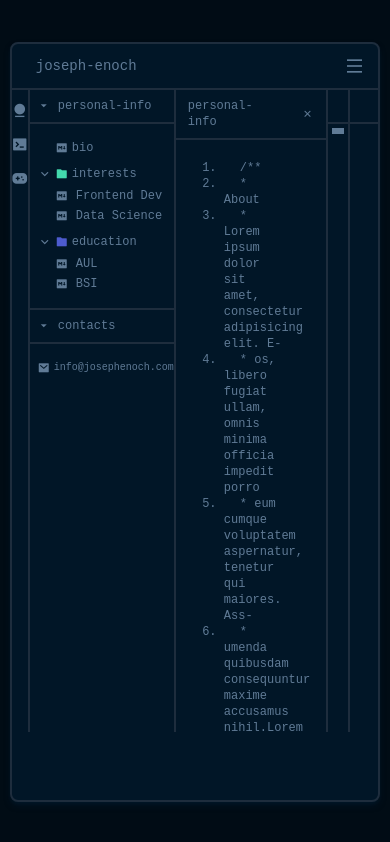
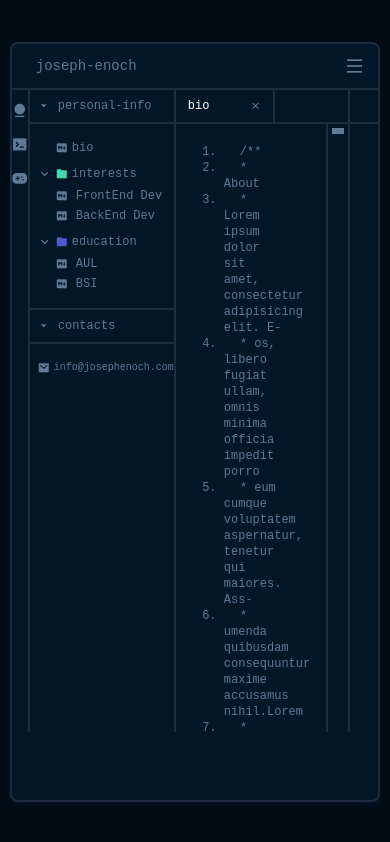
Before and after one commit to Josephenoch/josephenoch, a Next.js app: page /about-me in a window 390 px wide. Built offline with nearby package versions, Linux system fonts and the light colour scheme.

Commit message:
:zap: reduce personal-info excess component

```diff
--- a/Components/AboutMe/PersonalInfo/Bio.jsx
+++ /dev/null
@@ -1,39 +0,0 @@
-import React,{useMemo } from 'react'
-import getLines from '../../../Helpers/getLines'
-const Bio = () => {
-  const text = "Lorem ipsum dolor sit amet, consectetur adipisicing elit. Eos, libero fugiat ullam, omnis minima officia impedit porro eum cumque voluptatem aspernatur, tenetur qui maiores. Assumenda quibusdam consequuntur maxime accusamus nihil.Lorem ipsum dolor sit amet, consectetur adipisicing elit. Eos, libero fugiat ullam, omnis minima officia impedit porro eum cumque voluptatem aspernatur, tenetur qui maiores. Assumenda quibusdam consequuntur maxime accusamus nihil."
-
-  const WIDTH = 59
-
-  const lines = useMemo(()=>{
-    const genobj = getLines(text, WIDTH)
-    const res = []
-    let result = genobj.next()
-    while(!result.done){
-      res.push(result.value)
-      result = genobj.next()
-    }
-    return res
-  },[])
-
-  return (
-    <>
-
-          <ol className='w-full'>
-            <li className="list-decimal"><span className="ml-4">{"/**"}</span></li>
-            <li className="list-decimal"><span className="ml-4">* About</span></li>
-            {
-              lines.map((line, index)=>
-                  <li className="list-decimal" key={index}><span className="ml-4">* {line}</span></li>
-              )
-            }
-            <li className="list-decimal"><span className="ml-4">{"*/"}</span></li>
-
-          </ol>
-          <p className="w-fit lg:hidden">
-            {text}
-          </p>
-    </>
-  )
-}
-export default Bio
--- a/Components/AboutMe/PersonalInfo/FrontEndDev.jsx
+++ /dev/null
@@ -1,9 +0,0 @@
-import React from 'react'
-
-const FrontEndDev = () => {
-  return (
-    <div>FrontEndDev</div>
-  )
-}
-
-export default FrontEndDev
--- a/Components/AboutMe/PersonalInfo/LeftContent.jsx
+++ b/Components/AboutMe/PersonalInfo/LeftContent.jsx
@@ -1,16 +1,51 @@
-import React,{useState} from 'react'
+import React,{useMemo} from 'react'
+
+import getLines from '../../../Helpers/getLines'
 
 
 const LeftContent = ({openEditor}) => {
+  const WIDTH = 59
 
+  const lines = useMemo(()=>{
+    const genobj = getLines(openEditor.pages[openEditor.active].text, WIDTH)
+    const res = []
+    let result = genobj.next()
+    while(!result.done){
+      res.push(result.value)
+      result = genobj.next()
+    }
+    return res
+  },[openEditor])
   return (
     <>
-     <div className="inline-flex px-3 items-center border-r-2 py-2  border-lines">
-          <span className='inline-block mr-10'>personal-info</span>
-          <i className="ri-close-line"></i>
-      </div>
-      <div className="pl-12 pr-10 border-t-2 border-r-2 border-lines pt-5 h-full overflow-y-auto scrollbar pb-10">
-        {openEditor}
+    <div className="w-full border-b-2 border-lines">
+     {
+       openEditor.pages.map((page,index)=>{
+        const styles ={
+          activeStyle:page.title==openEditor.pages[openEditor.active].title?"text-white":""
+        }
+        return <div key={index} className="inline-flex px-3 items-center border-r-2 py-2  border-lines">
+                <span className={`${styles.activeStyle} inline-block mr-10`}>{page.title}</span>
+                <i className="ri-close-line"></i>
+              </div>
+      })
+     }
+     </div>
+      <div className="pl-12 pr-10  border-r-2 border-lines pt-5 h-full overflow-y-auto scrollbar pb-10">
+      <ol className='w-full'>
+            <li className="list-decimal"><span className="ml-4">{"/**"}</span></li>
+            <li className="list-decimal"><span className="ml-4">* About</span></li>
+            {
+              lines.map((line, index)=>
+                  <li className="list-decimal" key={index}><span className="ml-4">* {line}</span></li>
+              )
+            }
+            <li className="list-decimal"><span className="ml-4">{"*/"}</span></li>
+
+          </ol>
+          <p className="w-fit lg:hidden">
+            {openEditor.pages[openEditor.active].text}
+          </p>
       </div>
     </>
   )
--- a/Components/AboutMe/PersonalInfo/PersonalInfoNav.jsx
+++ b/Components/AboutMe/PersonalInfo/PersonalInfoNav.jsx
@@ -1,15 +1,16 @@
 import React,{useState} from 'react'
 
 import Link from "next/link"
-import Bio from './Bio'
-import FrontEndDev from './FrontEndDev'
 
-export const PersonalInfoNav = ({handleChangeEditor}) => {
+export const PersonalInfoNav = ({files,handleChangeEditor}) => {
+  const text = "Lorem"
   const [personalInfo, setPersonalInfo] = useState(true)
   const [contact, setContact] = useState(true)
   const [interest, setInterest] = useState(true)
   const [education, setEducation] = useState(true)
 
+  const interestPages = files.filter(file=>file.folderName=="Interest")[0]
+  const schoolPages = files.filter(file=> file.folderName=="School")[0]
 
   const handlePersonalInfo = () => {
     setPersonalInfo(prevState =>!prevState)
@@ -23,6 +24,8 @@ export const PersonalInfoNav = ({handleChangeEditor}) => {
   const handleEducation = () => {
     setEducation(prevState =>!prevState)
   }
+
+
   const extraStyle = {
       personalInfoStyle: personalInfo?"h-fit opacity-100 py-4 border-t-2 border-t-lines":"h-0 opacity-0 py-0",
       contactStyle: contact?"h-fit opacity-100 py-4":"h-0 opacity-0 py-0",
@@ -40,7 +43,11 @@ export const PersonalInfoNav = ({handleChangeEditor}) => {
             <h1 className="ml-2">personal-info</h1>
         </div>
         <div className={`${extraStyle.personalInfoStyle} space-y-2`}>
-            <div onClick={()=>handleChangeEditor(<Bio/>)} className="text-secondary text-xs hover:text-white cursor-pointer flex items-center ml-[26px] space-x-1">
+            <div
+                onClick={
+                    ()=>handleChangeEditor({title:"bio",text:text})
+                }
+                className="text-secondary text-xs hover:text-white cursor-pointer flex items-center ml-[26px] space-x-1">
                 <i className="ri-markdown-fill"></i>
                 <span>bio</span>
             </div>
@@ -53,21 +60,28 @@ export const PersonalInfoNav = ({handleChangeEditor}) => {
                     <span>interests</span>
                 </div>
                 <div className={`${extraStyle.interestStyle} text-secondary text-xs ml-[26px] space-y-1`}>
-                    <p className="hover:text-white cursor-pointer flex items-center space-x-2"><i className="ri-markdown-fill"></i><span>Frontend Dev</span></p>
-                    <p className="hover:text-white cursor-pointer flex items-center space-x-2"><i className="ri-markdown-fill"></i><span>Data Science</span></p>
+                    {
+                        interestPages.pages.map((page,index)=>{
+                            return <p key={index} onClick={()=>handleChangeEditor(page)} className="hover:text-white cursor-pointer flex items-center space-x-2"><i className="ri-markdown-fill"></i><span>{page.title}</span></p>
+                        })
+                    }
+
                 </div>
             </div>
             <div className="text-secondary text-xs">
                 <div onClick={handleEducation} className="hover:text-white cursor-pointer text-secondary text-xs flex items-center space-x-1">
                     {
-                        interest?<i className="text-sm ri-arrow-down-s-line ml-2"></i>:<i className="text-sm ri-arrow-right-s-line ml-2"></i>
+                        education?<i className="text-sm ri-arrow-down-s-line ml-2"></i>:<i className="text-sm ri-arrow-right-s-line ml-2"></i>
                     }
                     <i className="text-secondary-purple ri-folder-fill inline-block "></i>
                     <span>education</span>
                 </div>
                 <div className={`${extraStyle.educationStyle} text-secondary text-xs ml-[26px] space-y-1`}>
-                    <p onClick={()=>handleChangeEditor(<FrontEndDev/>)}className="hover:text-white cursor-pointer flex items-center space-x-2"><i className="ri-markdown-fill"></i><span>AUL</span></p>
-                    <p onClick={()=>handleChangeEditor(<FrontEndDev/>)}className="hover:text-white cursor-pointer flex items-center space-x-2"><i className="ri-markdown-fill"></i><span>BSI</span></p>
+                {
+                        schoolPages.pages.map((page,index)=>{
+                            return <p key={index} onClick={()=>handleChangeEditor(page)} className="hover:text-white cursor-pointer flex items-center space-x-2"><i className="ri-markdown-fill"></i><span>{page.title}</span></p>
+                        })
+                    }
                 </div>
             </div>
         </div>
--- a/pages/about-me/hobbies.jsx
+++ b/pages/about-me/hobbies.jsx
@@ -1,12 +1,12 @@
 import React from 'react'
 import { AboutLayout } from '../../Layouts/AboutMeLayout/AboutLayout'
 
-const hobbies = () => {
+const Hobbies = () => {
   return (
     <div>hobbies</div>
   )
 }
 
-hobbies.Layout = AboutLayout
+Hobbies.Layout = AboutLayout
 
-export default hobbies
+export default Hobbies
--- a/pages/about-me/index.jsx
+++ b/pages/about-me/index.jsx
@@ -1,16 +1,59 @@
 import React,{useState,useEffect} from 'react'
 
 import { AboutLayout } from '../../Layouts/AboutMeLayout/AboutLayout'
-import Bio from '../../Components/AboutMe/PersonalInfo/Bio'
 
 import { PersonalInfoNav } from '../../Components/AboutMe/PersonalInfo/PersonalInfoNav'
 import LeftContent  from '../../Components/AboutMe/PersonalInfo/LeftContent'
 import RightContent from '../../Components/AboutMe/PersonalInfo/RightContent'
 
 const Index = () => {
-  const [openEditor, setOpenEditor] = useState(<Bio/>)
+  const text = "Lorem ipsum dolor sit amet, consectetur adipisicing elit. Eos, libero fugiat ullam, omnis minima officia impedit porro eum cumque voluptatem aspernatur, tenetur qui maiores. Assumenda quibusdam consequuntur maxime accusamus nihil.Lorem ipsum dolor sit amet, consectetur adipisicing elit. Eos, libero fugiat ullam, omnis minima officia impedit porro eum cumque voluptatem aspernatur, tenetur qui maiores. Assumenda quibusdam consequuntur maxime accusamus nihil."
+  const files = [
+    {
+      folderName:"Interest",
+      pages:[
+        {
+          title:"FrontEnd Dev",
+          text:text
+        },
+        {
+          title:"BackEnd Dev",
+          text:text
+        }
+      ]
+    },
+    {
+      folderName:"School",
+      pages:[
+        {
+          title:"AUL",
+          text:text
+        },
+        {
+          title:"BSI",
+          text:text
+        }
+      ]
+    }
+  ]
+  const [openEditor, setOpenEditor] = useState(
+      {
+        active:0,
+        pages:[
+          {
+            title:"bio",
+            text:text
+          }
+        ]
+      }
+    )
   const handleChangeEditor = (selected) =>{
-    setOpenEditor(selected)
+    setOpenEditor(prevState=>{
+      if(prevState.pages.some(page=>page.title===selected.title)){
+        return {...prevState}
+      }
+      return {active:prevState.pages.length,pages:[...prevState.pages,selected]}
+    })
   }
   useEffect(() => {
     console.log(openEditor)
@@ -19,7 +62,7 @@ const Index = () => {
   return (
     <>
       <div className="w-40 h-full border-r-2 border-r-lines">
-        <PersonalInfoNav handleChangeEditor={handleChangeEditor}/>
+        <PersonalInfoNav files={files} handleChangeEditor={handleChangeEditor}/>
       </div>
       <div className="w-[41.4%] h-full text-secondary text-xs border-r-lines">
         <LeftContent  openEditor={openEditor}/>
```
